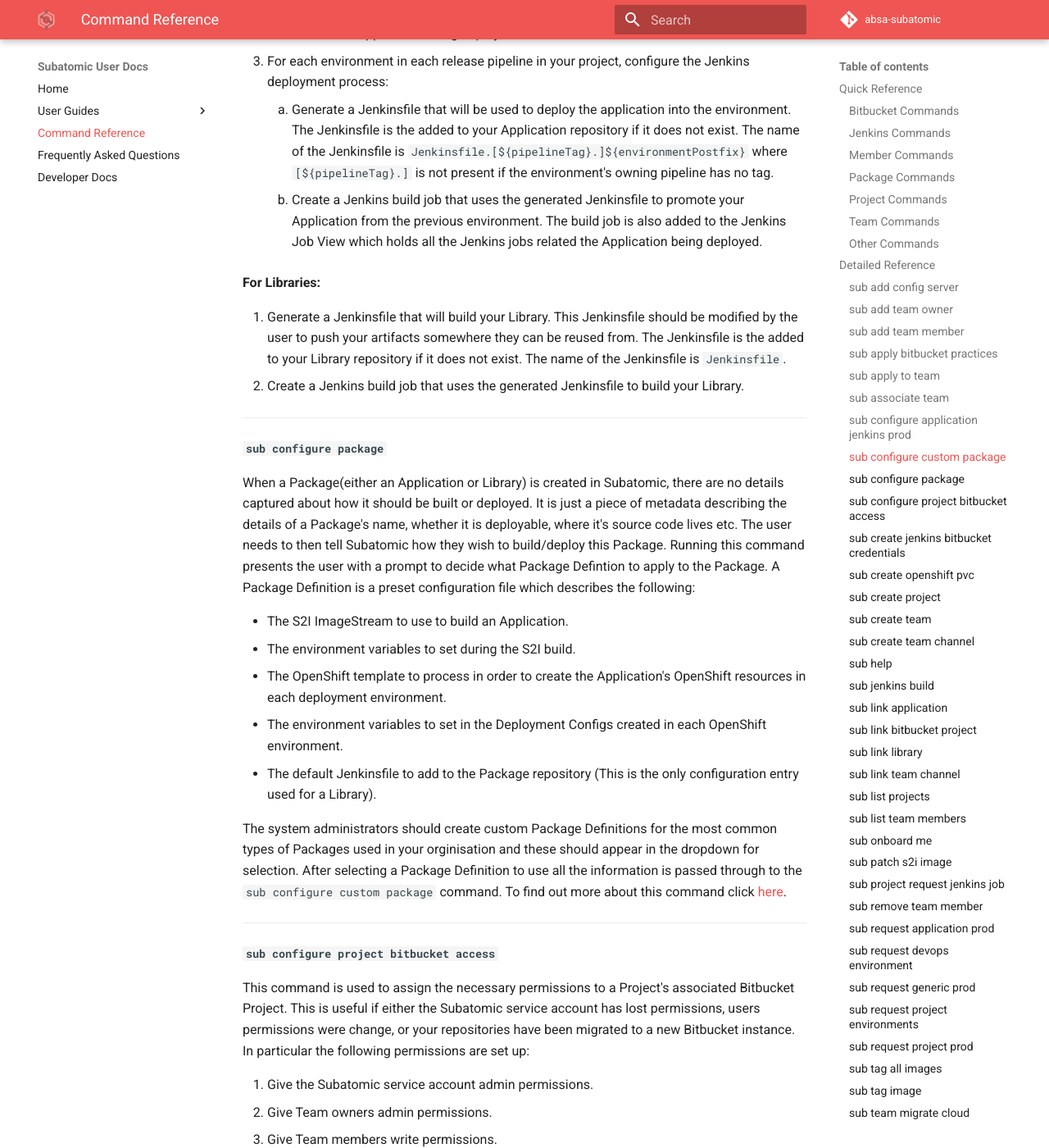
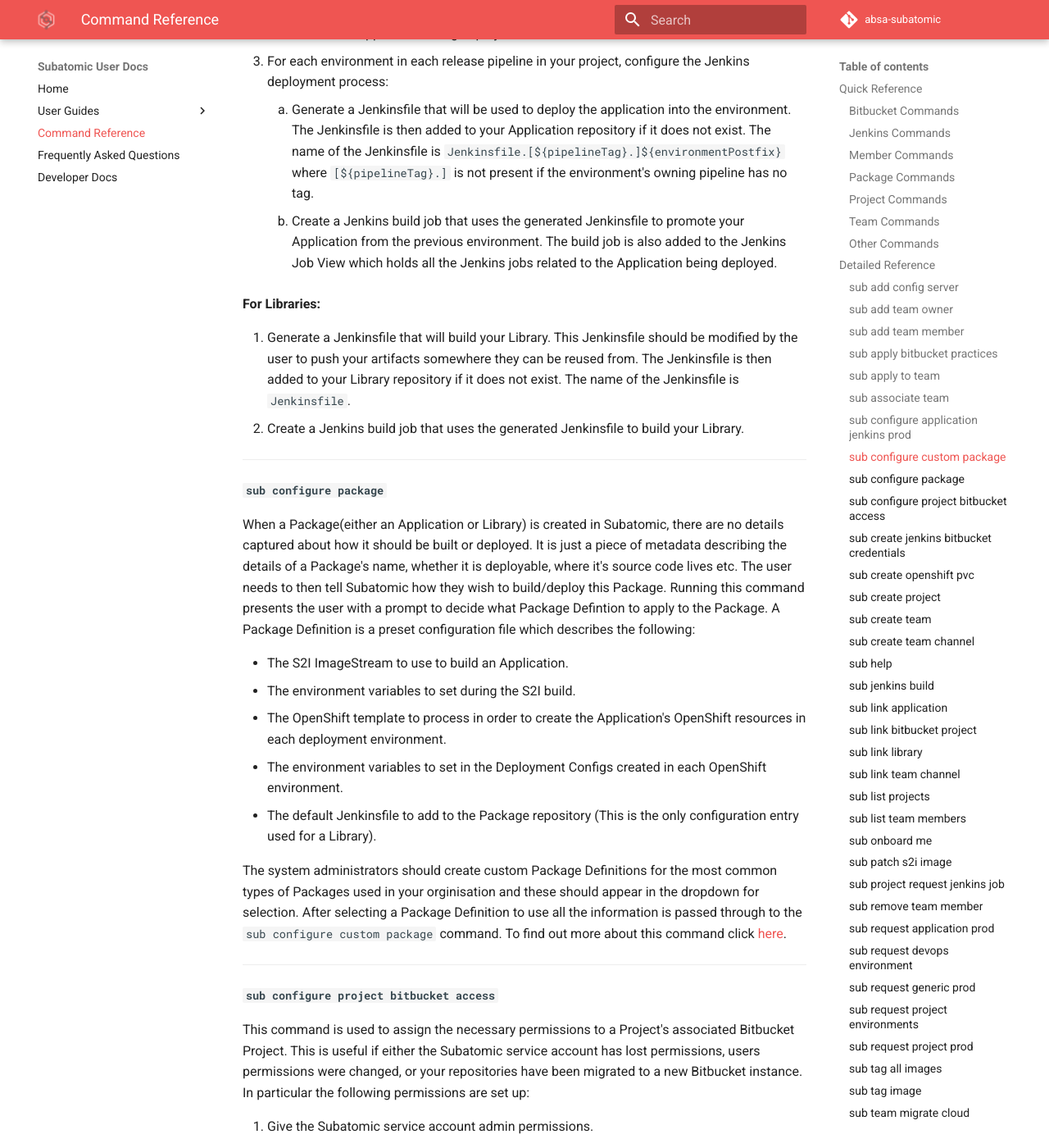
Before and after one commit to absa-subatomic-legacy/subatomic-documentation, an MkDocs documentation site: the page built from docs/quantum-mechanic/command-reference.md, in a window 1280 px wide and 1400 px high, scrolled down 6968 px. Shown: the whole window at 82% size. Built offline with MkDocs 1.6.1 and Material for MkDocs 9.7.7, drawn with Linux system fonts in a browser that asks for light colours; comment, search, counter and statistics services are not loaded; some of the changed text lies outside the part shown.

Commit message:
Apply suggestions from code review
Co-Authored-By: kbristow <kieran@bristow.za.net>

```diff
--- a/docs/quantum-mechanic/command-reference.md
+++ b/docs/quantum-mechanic/command-reference.md
@@ -84,13 +84,13 @@
 
 ---
 #### `sub add config server`
-This command is used to create a [Spring Cloud Config](https://spring.io/projects/spring-cloud-config) server for a team. The config server is configured to point to a single repository where application configuration is pulled from. The command itself performs the following steps
+This command is used to create a [Spring Cloud Config](https://spring.io/projects/spring-cloud-config) server for a team. The config server is configured to point to a single repository where application configuration is pulled from. The command itself performs the following steps:
 
 1. The Secret `subatomic-config-server` is created in the teams DevOps environment. This Secret contains the ssh key configuration required by the config server to access your Bitbucket config repository.
 2. The ConfigMap `subatomic-config-server` is created in the teams DevOps environment. This contains the default `application.yml` configuration used by the config server.
 3. The `subatomic-config-server` ImageStream is tagged into the teams DevOps environment.
 4. The `default` service account is granted view rights since this is required to run the config server.
-5. The `subatomic-config-server-template` Template is the then processed to created the necessary DeploymentConfig and Service in OpenShift.
+5. The `subatomic-config-server-template` Template is then processed to created the necessary DeploymentConfig and Service in OpenShift.
 
 ---
 #### `sub add team owner`
@@ -142,7 +142,7 @@
 This command is used to create just the Jenkins jobs for deploying an application into production environments following such a resource copying operation. The following steps are performed in order to do this:
 
 1. Generate a Jenkinsfile that will be used to deploy the application into prod. The Jenkinsfile is the added to your Application repository if it does not exist. The name of the Jenkinsfile is `Jenkinsfile.[${pipelineTag}.]${environmentPostfix}` where `[${pipelineTag}.]` is not present if the deployment's owning pipeline has no tag.
-2. Create a Jenkins build job that uses the generated Jenkinsfile to deploy your Application. The build job is also added to the Jenkins Job View which holds all the Jenkins jobs related the Application being deployed.
+2. Create a Jenkins build job that uses the generated Jenkinsfile to deploy your Application. The build job is also added to the Jenkins Job View which holds all the Jenkins jobs related to the Application being deployed.
 
 ---
 #### `sub configure custom package`
@@ -164,12 +164,12 @@
     1. Generate a Jenkinsfile that will build and deploy your application through your default pipeline. The Jenkinsfile is the added to your Application repository if it does not exist. The name of the Jenkinsfile is `Jenkinsfile`.
     2. Create a Jenkins build job that uses the generated Jenkinsfile to build your Application. The build job is also added to a Jenkins Job View which holds all the Jenkins jobs related the Application being deployed.
 3. For each environment in each release pipeline in your project, configure the Jenkins deployment process:
-    1. Generate a Jenkinsfile that will be used to deploy the application into the environment. The Jenkinsfile is the added to your Application repository if it does not exist. The name of the Jenkinsfile is `Jenkinsfile.[${pipelineTag}.]${environmentPostfix}` where `[${pipelineTag}.]` is not present if the environment's owning pipeline has no tag.
-    2. Create a Jenkins build job that uses the generated Jenkinsfile to promote your Application from the previous environment. The build job is also added to the Jenkins Job View which holds all the Jenkins jobs related the Application being deployed.
+    1. Generate a Jenkinsfile that will be used to deploy the application into the environment. The Jenkinsfile is then added to your Application repository if it does not exist. The name of the Jenkinsfile is `Jenkinsfile.[${pipelineTag}.]${environmentPostfix}` where `[${pipelineTag}.]` is not present if the environment's owning pipeline has no tag.
+    2. Create a Jenkins build job that uses the generated Jenkinsfile to promote your Application from the previous environment. The build job is also added to the Jenkins Job View which holds all the Jenkins jobs related to the Application being deployed.
 
 **For Libraries:**
 
-1. Generate a Jenkinsfile that will build your Library. This Jenkinsfile should be modified by the user to push your artifacts somewhere they can be reused from. The Jenkinsfile is the added to your Library repository if it does not exist. The name of the Jenkinsfile is `Jenkinsfile`.
+1. Generate a Jenkinsfile that will build your Library. This Jenkinsfile should be modified by the user to push your artifacts somewhere they can be reused from. The Jenkinsfile is then added to your Library repository if it does not exist. The name of the Jenkinsfile is `Jenkinsfile`.
 2. Create a Jenkins build job that uses the generated Jenkinsfile to build your Library.
 
 ---
@@ -186,7 +186,7 @@
 
 ---
 #### `sub configure project bitbucket access`
-This command is used to assign the necessary permissions to a Project's associated Bitbucket Project. This is useful if either the Subatomic service account has lost permissions, users permissions were change, or your repositories have been migrated to a new Bitbucket instance. In particular the following permissions are set up:
+This command is used to assign the necessary permissions to a Project's associated Bitbucket Project. This is useful if either the Subatomic service account has lost permissions, users permissions were changed, or your repositories have been migrated to a new Bitbucket instance. In particular the following permissions are set up:
 
 1. Give the Subatomic service account admin permissions.
 2. Give Team owners admin permissions.
@@ -322,7 +322,7 @@
 
 ---
 #### `sub request project prod`
-In order to promote Applications' to production, you need to have production environments available to deploy the Application's into. This command will allow users to provision these production environments for a selected Project and deployment pipeline. The process follows the following approach:
+In order to promote Applications to production, you need to have production environments available to deploy the Application's into. This command will allow users to provision these production environments for a selected Project and deployment pipeline. The process follows the following approach:
 
 1. Request that the Team members put their names down in a sign off process to approve that the Project is ready for production:
     1. If a user rejects the approval request, the entire Prod Request is cancelled.
```
Also changed, not shown: other parts of docs/quantum-mechanic/command-reference.md (+5 -5 lines).
